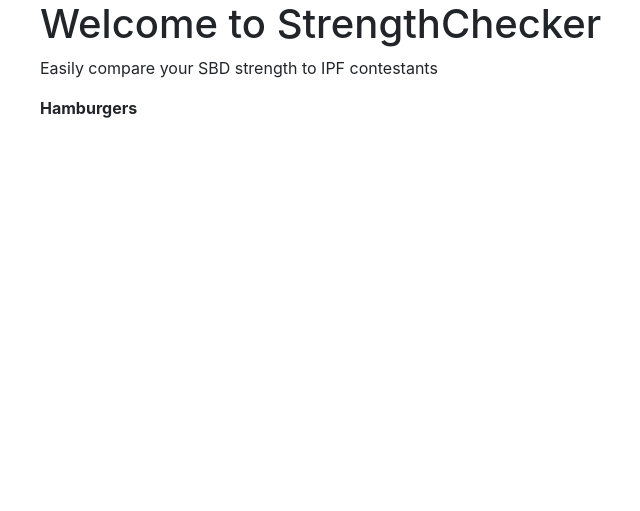
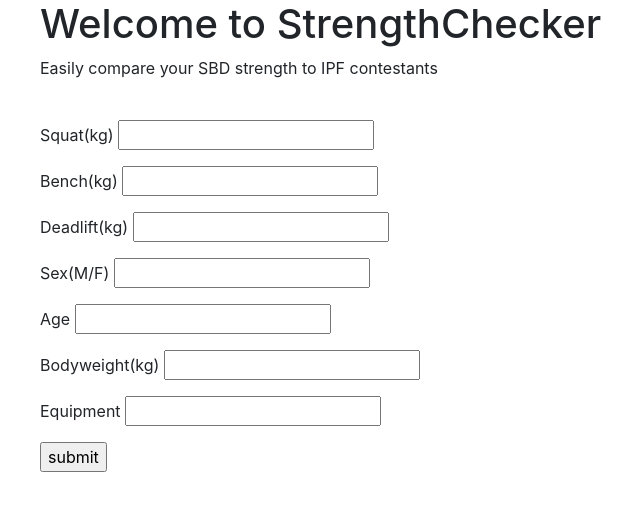
Before and after one commit to Thomas-mcinally/StrengthChecker---flask, a Flask app: page / in a window 1280 px wide. Shown: the part 56-567 px from the top of the page, without its empty margins (45-685 px from the left). Run offline with Flask 2, Linux system fonts and the light colour scheme; some libraries are stand-ins or nearby versions.

Commit message:
prototype

```diff
--- a/app.py
+++ b/app.py
@@ -1,20 +1,142 @@
 '''
-Tutorial series to use: https://www.youtube.com/watch?v=mqhxxeeTbu0&list=PLzMcBGfZo4-n4vJJybUVV3Un_NFS5EOgX
+Code for StrengthChecker webapplication
+- A website to easily be able to compare your SBD results to other lifters
+
+TODO:
+- Limit user inputs
+- Improve aesthetics
+- Get more balanced dataset
 '''
-
-
-from flask import Flask, render_template
+from flask import Flask, render_template, request
+import pandas as pd
+import sqlite3
 
 app = Flask(__name__)
 
-@app.route("/")
+def calculate_results(form_data:dict):
+    '''
+    Function to take in form_data dictionary and return dictionary with squat, bench deadlift score
+
+    Parameters:
+        form_data (dict) -
+
+    Returns:
+        results (dict) -
+    '''
+    user_equipment = form_data['Equipment']
+    user_sex = form_data['Sex']
+    user_age = float(form_data['Age'])
+    user_weight = float(form_data['Bodyweight'])
+    user_squat = float(form_data['Squat'])
+    user_bench = float(form_data['Bench'])
+    user_deadlift = float(form_data['Deadlift'])
+    user_total = user_bench + user_squat + user_deadlift
+
+    df_M, df_F = get_data_tables()
+
+    #define user dataframe
+    user_df = pd.DataFrame({'Sex': [user_sex], 'Equipment': [user_equipment], 'Age': [user_age], 'BodyweightKg': [user_weight], 'Best3SquatKg': [user_squat], 'Best3BenchKg': [user_bench], 'Best3DeadliftKg': [user_deadlift], 'TotalKg': [user_total]})
+
+    F_weight_cutoffs = [0,47,52,57,63,69,76,84,1000]
+    F_weight_labels = ['47kg','52kg','57kg','63kg','69kg','76kg','84kg','84kg+']
+    M_weight_cutoffs = [0,59,66,74,83,93,105,120,1000]
+    M_weight_labels = ['59kg','66kg','74kg','83kg','93kg','105kg','120kg','120kg+']
+    if user_sex == 'M':
+        user_df['weight_bin'] = pd.cut(user_df['BodyweightKg'], bins=M_weight_cutoffs, labels=M_weight_labels)
+
+    elif user_sex == 'F':
+        user_df['weight_bin'] = pd.cut(user_df['BodyweightKg'], bins=F_weight_cutoffs, labels=F_weight_labels)
+
+    cutoff_age = [15,20,25,30,35,40,45,50,55,60,100]
+    age_labels = ['15-20','20-25','25-30','30-35','35-40','40-45','45-50','50-55','55-60','60-100']
+    user_df['age_bin'] = pd.cut(user_df['Age'], bins=cutoff_age, labels=age_labels)
+
+
+
+    #calculate results
+    if user_sex == 'M':
+        people_in_group = len(df_M[(df_M['age_bin'] == user_df.loc[0,'age_bin']) & (df_M['weight_bin'] == user_df.loc[0,'weight_bin']) & (df_M['equipment'] == user_equipment)])
+
+        #squat analysis
+        people_with_lower_squat = len(df_M[(df_M['best3SquatKg'] < user_squat ) & (df_M['age_bin'] == user_df.loc[0,'age_bin']) & (df_M['weight_bin'] == user_df.loc[0,'weight_bin']) & (df_M['equipment'] == user_equipment)])
+        squat_result = str(round(people_with_lower_squat/people_in_group *100,1))+'%'
+        #bench analysis
+        people_with_lower_bench = len(df_M[(df_M['best3BenchKg'] < user_bench) & (df_M['age_bin'] == user_df.loc[0,'age_bin']) & (df_M['weight_bin'] == user_df.loc[0,'weight_bin']) & (df_M['equipment'] == user_equipment)])
+        bench_result = str(round(people_with_lower_bench/people_in_group *100,1))+'%'
+        #deadlift analysis
+        people_with_lower_deadlift = len(df_M[(df_M['best3DeadliftKg'] < user_deadlift) & (df_M['age_bin'] == user_df.loc[0,'age_bin']) & (df_M['weight_bin'] == user_df.loc[0,'weight_bin']) & (df_M['equipment'] == user_equipment)])
+        deadlift_result = str(round(people_with_lower_deadlift/people_in_group *100,1))+'%'
+        #total analysis
+        people_with_lower_total = len(df_M[(df_M['totalKg'] < user_total) & (df_M['age_bin'] == user_df.loc[0,'age_bin']) & (df_M['weight_bin'] == user_df.loc[0,'weight_bin']) & (df_M['equipment'] == user_equipment)])
+        total_result = str(round(people_with_lower_total/people_in_group *100,1))+'%'
+
+    if user_sex == 'F':
+        people_in_group = len(df_F[(df_F['age_bin'] == user_df.loc[0,'age_bin']) & (df_F['weight_bin'] == user_df.loc[0,'weight_bin']) & (df_F['equipment'] == user_equipment)])
+
+        #squat analysis
+        people_with_lower_squat = len(df_F[(df_F['best3SquatKg'] < user_squat ) & (df_F['age_bin'] == user_df.loc[0,'age_bin']) & (df_F['weight_bin'] == user_df.loc[0,'weight_bin']) & (df_F['equipment'] == user_equipment)])
+        squat_result = str(round(people_with_lower_squat/people_in_group *100,1))+'%'
+        #bench analysis
+        people_with_lower_bench = len(df_F[(df_F['best3BenchKg'] < user_bench) & (df_F['age_bin'] == user_df.loc[0,'age_bin']) & (df_F['weight_bin'] == user_df.loc[0,'weight_bin']) & (df_F['equipment'] == user_equipment)])
+        bench_result = str(round(people_with_lower_bench/people_in_group *100,1))+'%'
+        #deadlift analysis
+        people_with_lower_deadlift = len(df_F[(df_F['best3DeadliftKg'] < user_deadlift) & (df_F['age_bin'] == user_df.loc[0,'age_bin']) & (df_F['weight_bin'] == user_df.loc[0,'weight_bin']) & (df_F['equipment'] == user_equipment)])
+        deadlift_result = str(round(people_with_lower_deadlift/people_in_group *100,1))+'%'
+        #total analysis
+        people_with_lower_total = len(df_F[(df_F['totalKg'] < user_total) & (df_F['age_bin'] == user_df.loc[0,'age_bin']) & (df_F['weight_bin'] == user_df.loc[0,'weight_bin']) & (df_F['equipment'] == user_equipment)])
+        total_result = str(round(people_with_lower_total/people_in_group *100,1))+'%'
+
+    results = {
+        'squat_result':squat_result,
+        'bench_result':bench_result,
+        'deadlift_result':deadlift_result,
+        'total_result':total_result,
+        'equipment_category':user_equipment,
+        'sex_category':user_sex,
+        'age_category':user_df.loc[0,'age_bin'],
+        'weight_category':user_df.loc[0,'weight_bin']
+    }
+
+    return results
+
+def get_data_tables():
+    cnx = sqlite3.connect('database.db')
+
+    df_M = pd.read_sql_query("SELECT * FROM male_lifters", cnx)
+    df_F = pd.read_sql_query("SELECT * FROM female_lifters", cnx)
+    return df_M, df_F
+
+
+
+
+#startpage
+@app.route('/')
 def index():
     return render_template('index.html')
 
-@app.route("/deadlifts")
+#result page
+@app.route('/results', methods = ['POST', 'GET'])
+def results():
+    '''
+    Note: request.form has a dictionary structure:
+    form_data = {
+        'field1_name' : 'field1_value',
+        'field2_name' : 'field2_value',
+        }
+    '''
+    if request.method == 'GET':
+        return render_template('results_unavailable.html')
+    if request.method == 'POST':
+        form_data = request.form.copy()
+        results = calculate_results(form_data)
+        return render_template('results.html',results = results)
+
+
+#page with info about deadlifts
+@app.route('/deadlifts')
 def deadlifts():
     return render_template('deadlifts.html')
 
 
 if __name__=='__main__':
-    app.run(debug=True)
+    app.run(debug=True, host='localhost', port=5000)
--- a/templates/index.html
+++ b/templates/index.html
@@ -3,5 +3,15 @@
 {% block content %}
     <h1>{% block title %} Welcome to StrengthChecker {% endblock %}</h1>
         <p>Easily compare your SBD strength to IPF contestants</p>
-        <b><p>Hamburgers</p></b>
+        <br>
+        <form action="/results" method = "POST">
+            <p>Squat(kg) <input type = "number" name = "Squat" /></p>
+            <p>Bench(kg) <input type = "number" name = "Bench" /></p>
+            <p>Deadlift(kg) <input type = "number" name = "Deadlift" /></p>
+            <p>Sex(M/F) <input type = "text" name = "Sex" /></p>
+            <p>Age <input type = "number" name = "Age" /></p>
+            <p>Bodyweight(kg) <input type = "number" name = "Bodyweight" /></p>
+            <p>Equipment <input type = "text" name = "Equipment" /></p>
+            <p><input type = "submit" value = "submit" /></p>
+        </form>
 {% endblock %}
--- /dev/null
+++ b/templates/results_unavailable.html
@@ -0,0 +1,5 @@
+{% extends 'base.html' %}
+
+{% block content %}
+    <p>Results unavailable. Go to homepage and enter your data to get results</p>
+{% endblock %}
```
Also changed, not shown: templates/results.html (added, +16 -0 lines), 1 other file.
